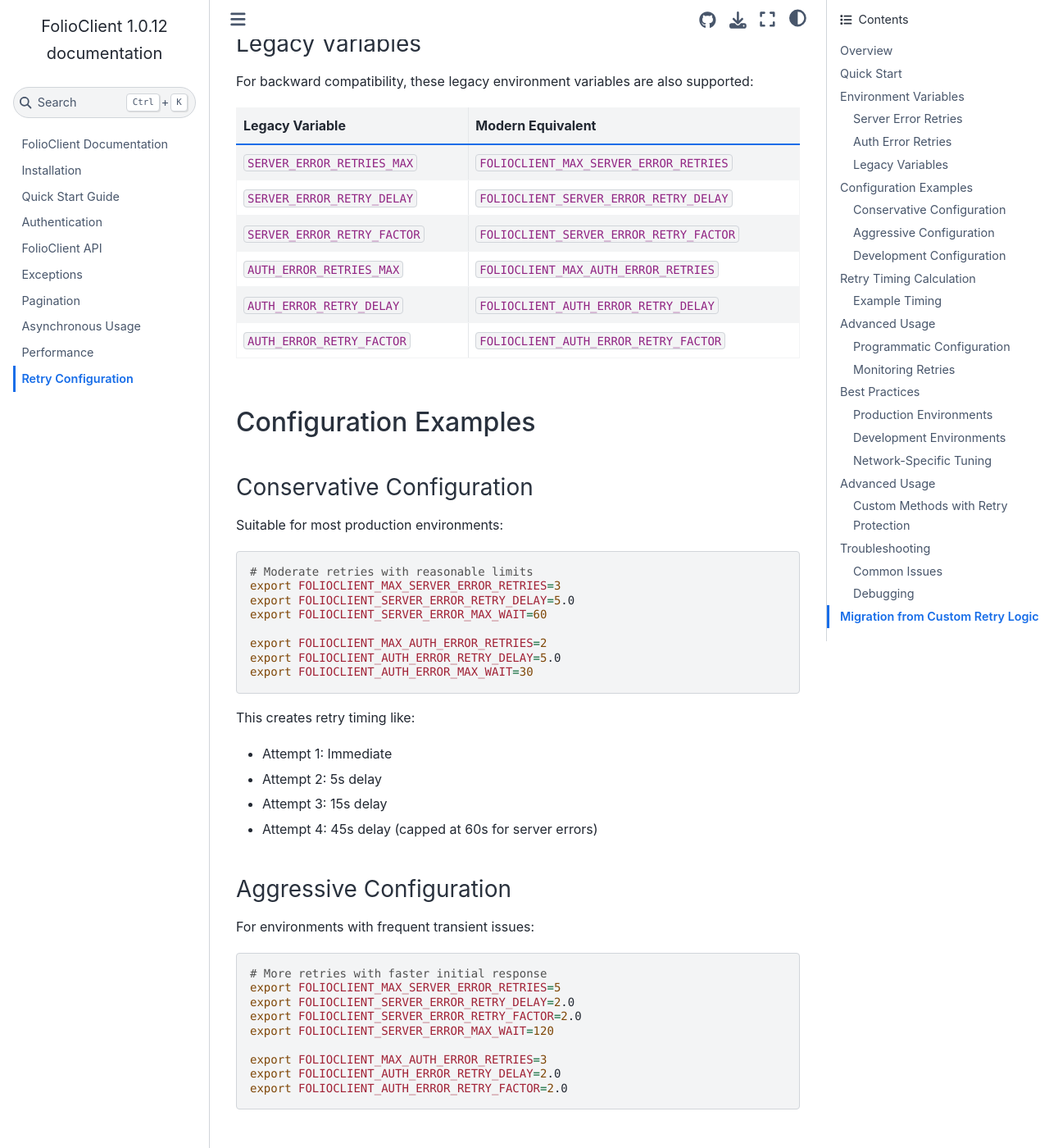
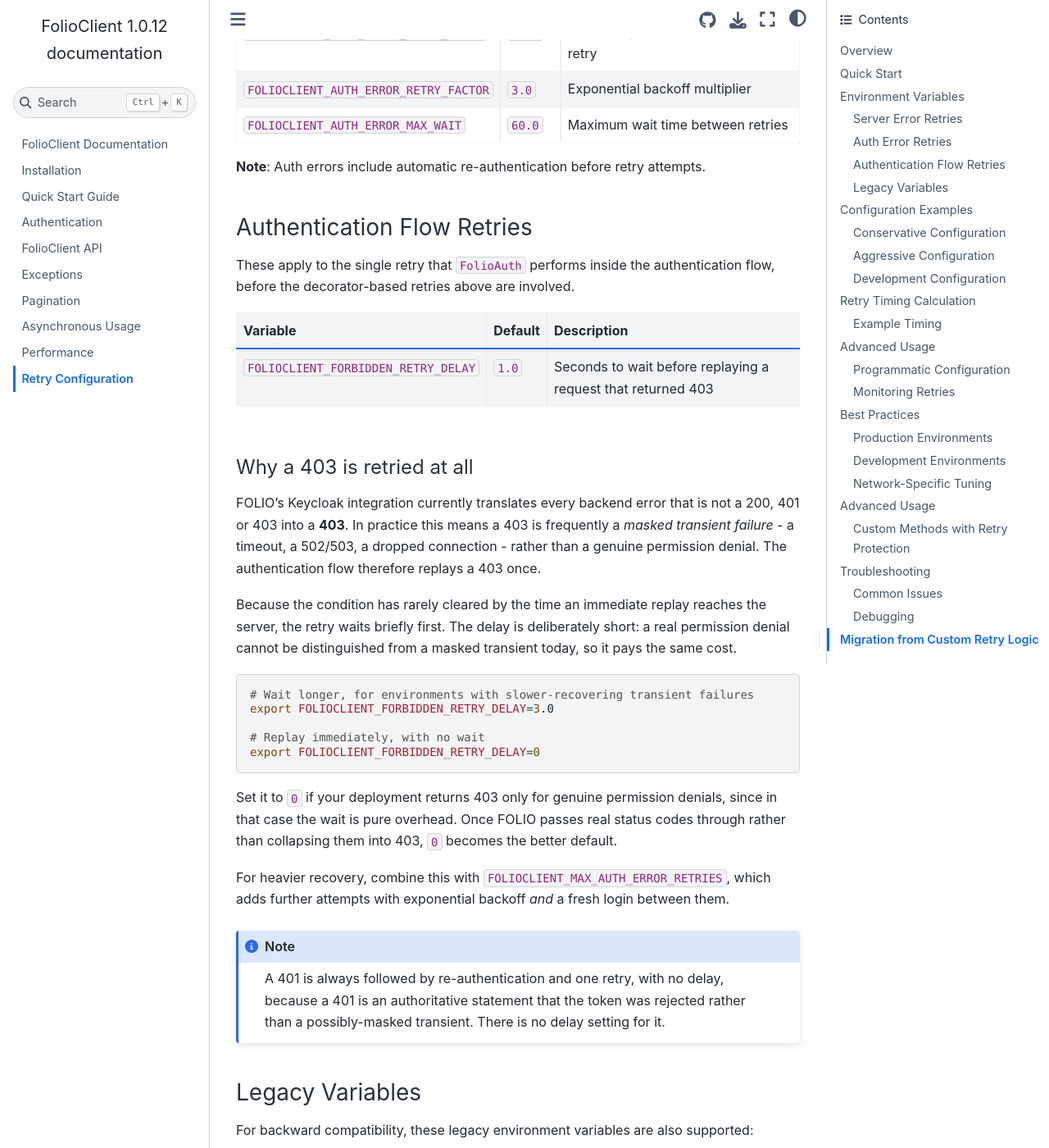
Before and after one commit to FOLIO-FSE/FolioClient, a Sphinx documentation site: the page built from docs/retry_configuration.md, in a window 1280 px wide and 1400 px high, scrolled down 2196 px. Shown: the whole window at 82% size. Built offline with Sphinx 7.4.7 and the Sphinx Book theme 1.1.4, drawn with Linux system fonts in a browser that asks for light colours; some of the changed text lies outside the part shown.

Commit message:
Document the authentication-flow 403 retry delay
Adds FOLIOCLIENT_FORBIDDEN_RETRY_DELAY to the retry configuration reference, in
its own "Authentication Flow Retries" section, since it governs the retry FolioAuth
performs internally rather than the tenacity decorators the rest of the page covers.

Explains why a 403 is replayed at all: FOLIO's Keycloak integration currently
translates every backend error that is not a 200/401/403 into a 403, so a 403 is
frequently a masked transient failure rather than a genuine permission denial.
Documents setting it to 0 for deployments where 403 means only what it says, and
notes that 0 becomes the better default once FOLIO passes real status codes through.

Also corrects the Overview and Quick Start, which claimed no retries happen by
default. That was already inaccurate before this change: the authentication flow has
always made one automatic 401/403 retry attempt regardless of configuration, and
only the decorator-based retries are opt-in. The two layers are now described
separately so it is clear which one a given variable configures.

Adds a troubleshooting entry for the most likely surprise -- 403 responses taking
about a second longer than before.

````diff
--- a/docs/retry_configuration.md
+++ b/docs/retry_configuration.md
@@ -12,9 +12,18 @@ The retry system automatically handles:
 - **Exponential backoff** to avoid overwhelming servers
 - **Configurable limits** to prevent infinite retry loops
 
+There are two independent layers, and it is worth knowing which one you are configuring:
+
+1. **The authentication flow** (`FolioAuth`) always makes one automatic retry attempt on a
+   401 or a 403. This is not opt-in, and it applies to every request.
+2. **The retry decorators** (tenacity) add further attempts with exponential backoff on top
+   of that. These are opt-in via the environment variables below.
+
 ## Quick Start
 
-By default, **no retries are performed** - you must opt-in by setting environment variables:
+The decorator-based retries perform **no additional attempts by default** - you must opt-in
+by setting environment variables. (The single authentication-flow retry described above
+happens regardless.)
 
 ```bash
 # Enable basic server error retries
@@ -68,6 +77,47 @@ Configure retry behavior for authorization errors (403):
 | `FOLIOCLIENT_AUTH_ERROR_MAX_WAIT` | `60.0` | Maximum wait time between retries |
 
 **Note**: Auth errors include automatic re-authentication before retry attempts.
+
+### Authentication Flow Retries
+
+These apply to the single retry that `FolioAuth` performs inside the authentication flow,
+before the decorator-based retries above are involved.
+
+| Variable | Default | Description |
+|----------|---------|-------------|
+| `FOLIOCLIENT_FORBIDDEN_RETRY_DELAY` | `1.0` | Seconds to wait before replaying a request that returned 403 |
+
+#### Why a 403 is retried at all
+
+FOLIO's Keycloak integration currently translates every backend error that is not a 200,
+401 or 403 into a **403**. In practice this means a 403 is frequently a *masked transient
+failure* - a timeout, a 502/503, a dropped connection - rather than a genuine permission
+denial. The authentication flow therefore replays a 403 once.
+
+Because the condition has rarely cleared by the time an immediate replay reaches the
+server, the retry waits briefly first. The delay is deliberately short: a real permission
+denial cannot be distinguished from a masked transient today, so it pays the same cost.
+
+```bash
+# Wait longer, for environments with slower-recovering transient failures
+export FOLIOCLIENT_FORBIDDEN_RETRY_DELAY=3.0
+
+# Replay immediately, with no wait
+export FOLIOCLIENT_FORBIDDEN_RETRY_DELAY=0
+```
+
+Set it to `0` if your deployment returns 403 only for genuine permission denials, since
+in that case the wait is pure overhead. Once FOLIO passes real status codes through rather
+than collapsing them into 403, `0` becomes the better default.
+
+For heavier recovery, combine this with `FOLIOCLIENT_MAX_AUTH_ERROR_RETRIES`, which adds
+further attempts with exponential backoff *and* a fresh login between them.
+
+:::{note}
+A 401 is always followed by re-authentication and one retry, with no delay, because a 401
+is an authoritative statement that the token was rejected rather than a possibly-masked
+transient. There is no delay setting for it.
+:::
 
 ### Legacy Variables
 
@@ -275,6 +325,13 @@ The `handle_remote_protocol_error`, `use_client_session`, and `use_client_sessio
 - **Solution**: Reduce `FOLIOCLIENT_MAX_*_ERROR_RETRIES`
 - **Solution**: Check for systemic issues causing repeated failures
 
+**Issue**: Requests that end in a 403 take about a second longer than expected
+- **Cause**: The authentication flow waits `FOLIOCLIENT_FORBIDDEN_RETRY_DELAY` (default
+  `1.0s`) before replaying a 403, because FOLIO frequently reports masked transient
+  failures as 403
+- **Solution**: If your deployment returns 403 only for genuine permission denials, set
+  `FOLIOCLIENT_FORBIDDEN_RETRY_DELAY=0`
+
 ### Debugging
 
 Enable debug logging to see detailed retry information:
````
